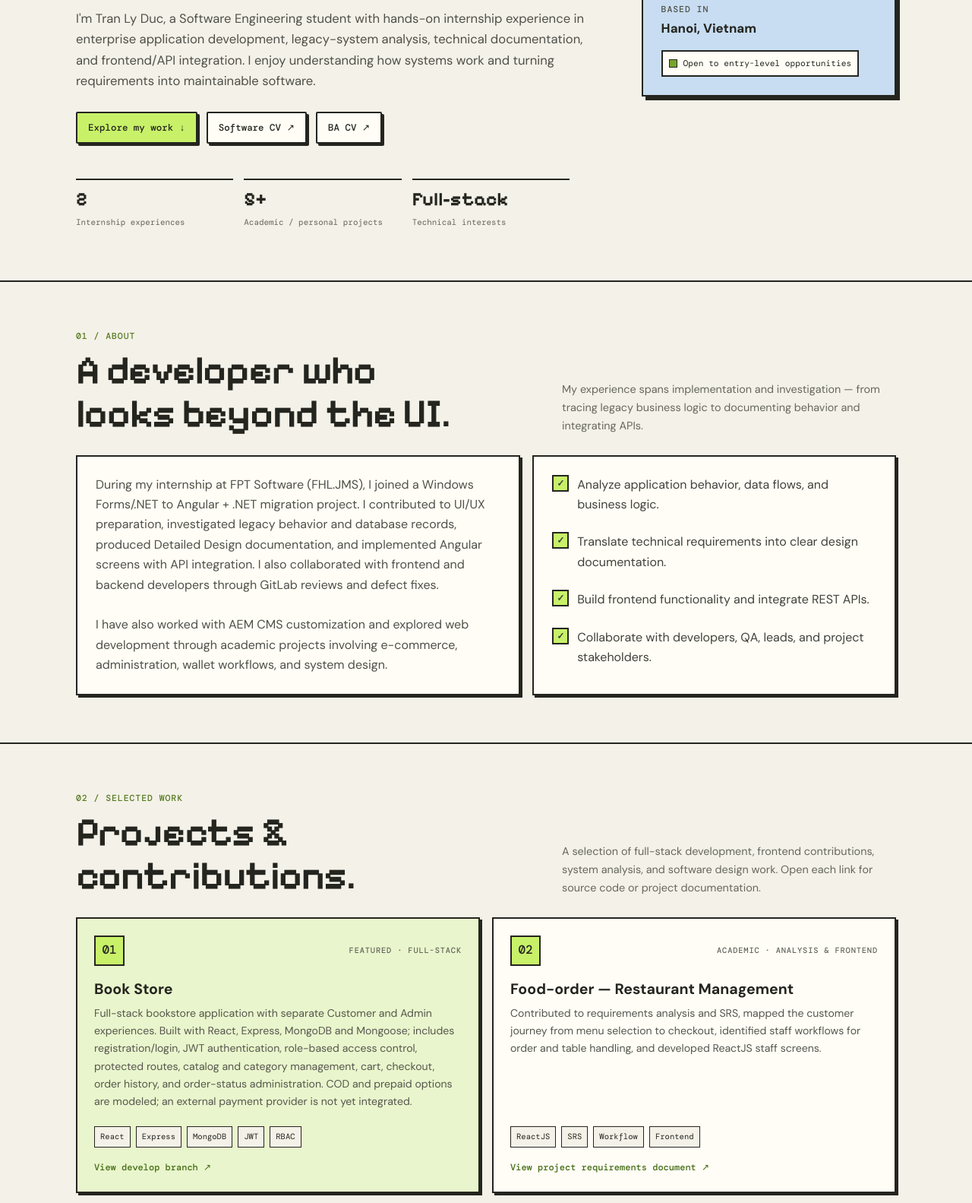
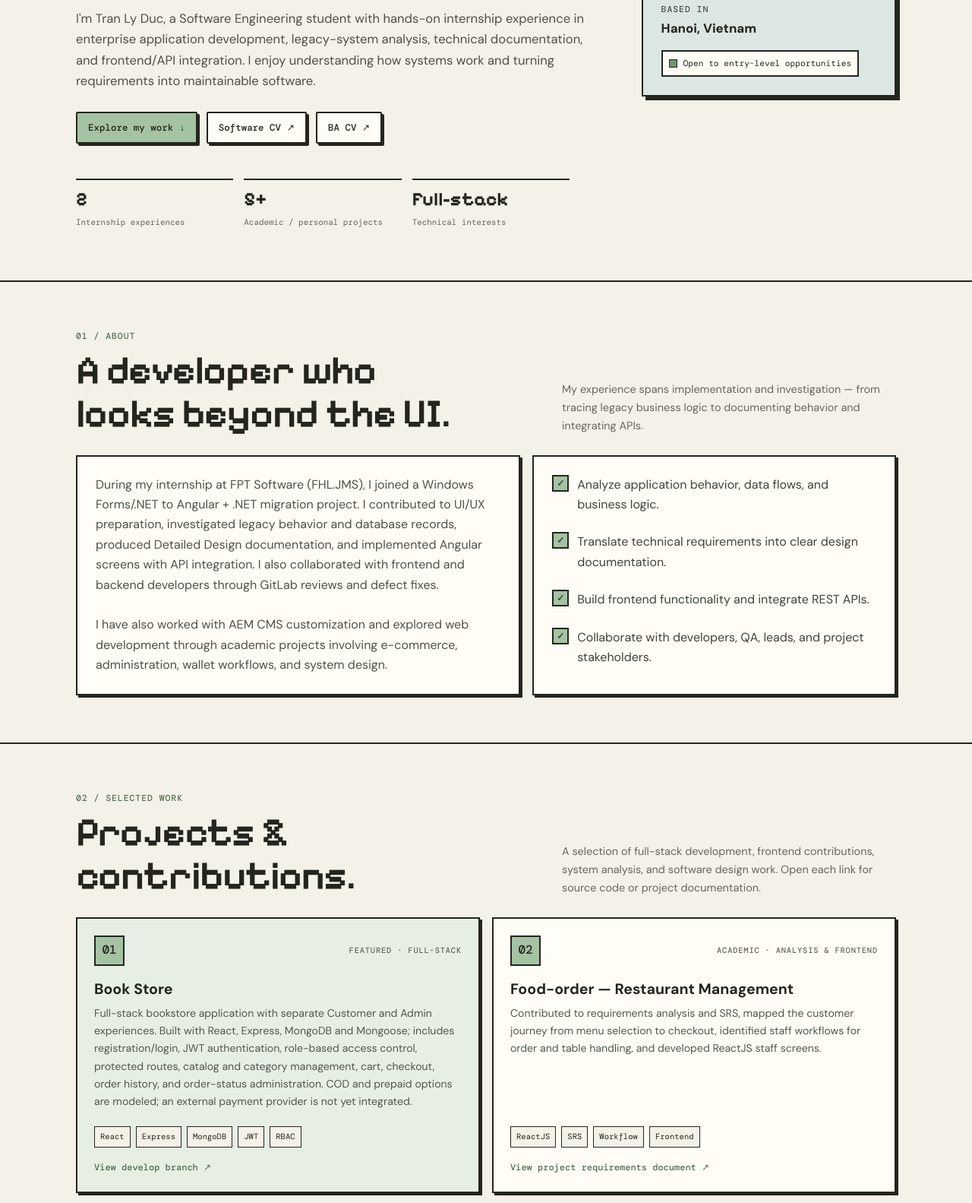
Before and after one commit to imasing/Portfolio-, a plain HTML site: page index.html in a window 1280 px wide. Shown: the part 530-2113 px from the top of the page at 76% size. Drawn offline with nearby package versions, Linux system fonts and the light colour scheme.

Commit message:
Soften portfolio palette with sage green #A4C3A2

```diff
--- a/index.html
+++ b/index.html
@@ -16,10 +16,10 @@
       --ink: #24251f;
       --muted: #66675e;
       --line: #24251f;
-      --lime: #c8f169;
-      --lime-dark: #a8d64f;
-      --blue: #c8ddf2;
-      --orange: #ffc98b;
+      --lime: #A4C3A2;
+      --lime-dark: #88A985;
+      --blue: #DCE6E3;
+      --orange: #E8D9C6;
       --max: 1080px;
       --pixel-shadow: 5px 5px 0 var(--ink);
     }
@@ -59,7 +59,7 @@
       letter-spacing: .01em;
       white-space: nowrap;
     }
-    .brand span { color: #719b2c; }
+    .brand span { color: #6F8F6B; }
     .nav-links {
       display: flex;
       align-items: center;
@@ -167,7 +167,7 @@
       font-family: "DM Mono", monospace;
       font-size: .7rem;
     }
-    .status:before { content: ""; width: 9px; height: 9px; background: #76a52d; border: 1px solid var(--ink); }
+    .status:before { content: ""; width: 9px; height: 9px; background: #6F966D; border: 1px solid var(--ink); }
     .quick-stats { display: grid; grid-template-columns: repeat(3, 1fr); gap: 14px; margin-top: 46px; max-width: 650px; }
     .stat { border-top: 2px solid var(--ink); padding-top: 11px; }
     .stat strong { display: block; font-family: "Pixelify Sans", monospace; font-size: 1.55rem; line-height: 1.2; }
@@ -181,7 +181,7 @@
       gap: 24px;
       margin-bottom: 26px;
     }
-    .section-kicker { color: #557b20; }
+    .section-kicker { color: #587454; }
     h2 { margin: 7px 0 0; font-size: clamp(2.1rem, 4.3vw, 3.3rem); }
     .section-note { max-width: 440px; margin: 0; color: var(--muted); font-size: .9rem; }
 
@@ -217,7 +217,7 @@
       border: 2px solid var(--ink);
       box-shadow: 3px 3px 0 var(--ink);
     }
-    .project-card.featured { background: #e9f5cc; }
+    .project-card.featured { background: #E7EEE4; }
     .project-top { display: flex; align-items: center; justify-content: space-between; gap: 12px; margin-bottom: 18px; }
     .project-icon {
       width: 40px;
@@ -245,7 +245,7 @@
       align-items: center;
       gap: 7px;
       margin-top: 17px;
-      color: #456d16;
+      color: #526F51;
       font-family: "DM Mono", monospace;
       font-size: .75rem;
       font-weight: 500;
@@ -261,7 +261,7 @@
       border: 2px solid var(--ink);
       box-shadow: 3px 3px 0 var(--ink);
     }
-    .experience-date { color: #557b20; }
+    .experience-date { color: #587454; }
     .experience-item h3 { margin: 0 0 4px; font-size: 1.12rem; }
     .experience-sub { margin-bottom: 11px; color: var(--muted); font-family: "DM Mono", monospace; font-size: .72rem; }
     .experience-item ul { margin: 0; padding-left: 18px; color: #55564e; font-size: .87rem; }
@@ -275,8 +275,8 @@
       border: 2px solid var(--ink);
       box-shadow: 3px 3px 0 var(--ink);
     }
-    .skill-box:nth-child(2) { background: #e9f5cc; }
-    .skill-box:nth-child(3) { background: #e5edf7; }
+    .skill-box:nth-child(2) { background: #E7EEE4; }
+    .skill-box:nth-child(3) { background: #E3EBE5; }
     .skill-box h3 { margin: 0 0 10px; font-family: "Pixelify Sans", monospace; font-size: 1.2rem; }
     .skill-box p { margin: 0; color: #55564e; font-size: .8rem; }
 
```
